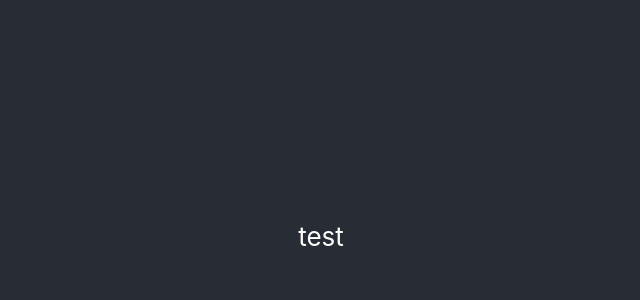
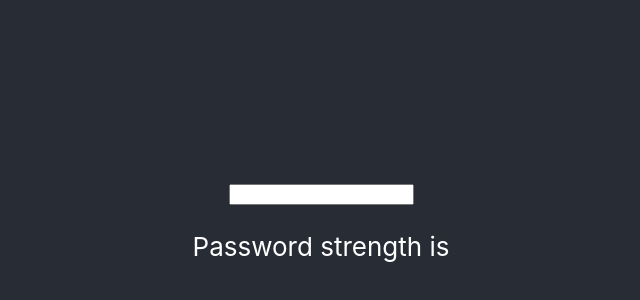
Before and after one commit to illiakornyk/password_strength, a React (Create React App) app: page / in a window 1280 px wide. Shown: the part 164-464 px from the top of the page, without its empty margins (319-959 px from the left). Built offline with nearby package versions, Linux system fonts and the light colour scheme.

Commit message:
feat: create function for determining password strength

```diff
--- a/src/App.tsx
+++ b/src/App.tsx
@@ -1,10 +1,21 @@
-import React from 'react'
+import React, { useState } from 'react'
 import './App.css'
+import Input from './components/input'
+import { PasswordStrength } from './utils/getPasswordStrength'
 
 function App() {
+  const [passwordStrength, setPasswordStrength] = useState<PasswordStrength>('empty')
+
   return (
     <div className='App'>
-      <header className='App-header'>test</header>
+      <header className='App-header'>
+        <Input
+          onChange={() => {
+            console.log(11)
+          }}
+        />
+        <p>Password strength is {}</p>
+      </header>
     </div>
   )
 }
--- /dev/null
+++ b/src/utils/getPasswordStrength.ts
@@ -0,0 +1,15 @@
+export type PasswordStrength = 'empty' | 'too short' | 'easy' | 'medium' | 'strong'
+
+export function getPasswordStrength(value: string): PasswordStrength {
+  if (value.length === 0) {
+    return 'empty'
+  } else if (value.length < 8) {
+    return 'too short'
+  } else if (/^[a-zA-Z]+$/.test(value) || /^\d+$/.test(value) || /^[^a-zA-Z\d]+$/.test(value)) {
+    return 'easy'
+  } else if (/[a-zA-Z]/.test(value) && /\d/.test(value) && /[^a-zA-Z\d]/.test(value)) {
+    return 'strong'
+  } else {
+    return 'medium'
+  }
+}
```
